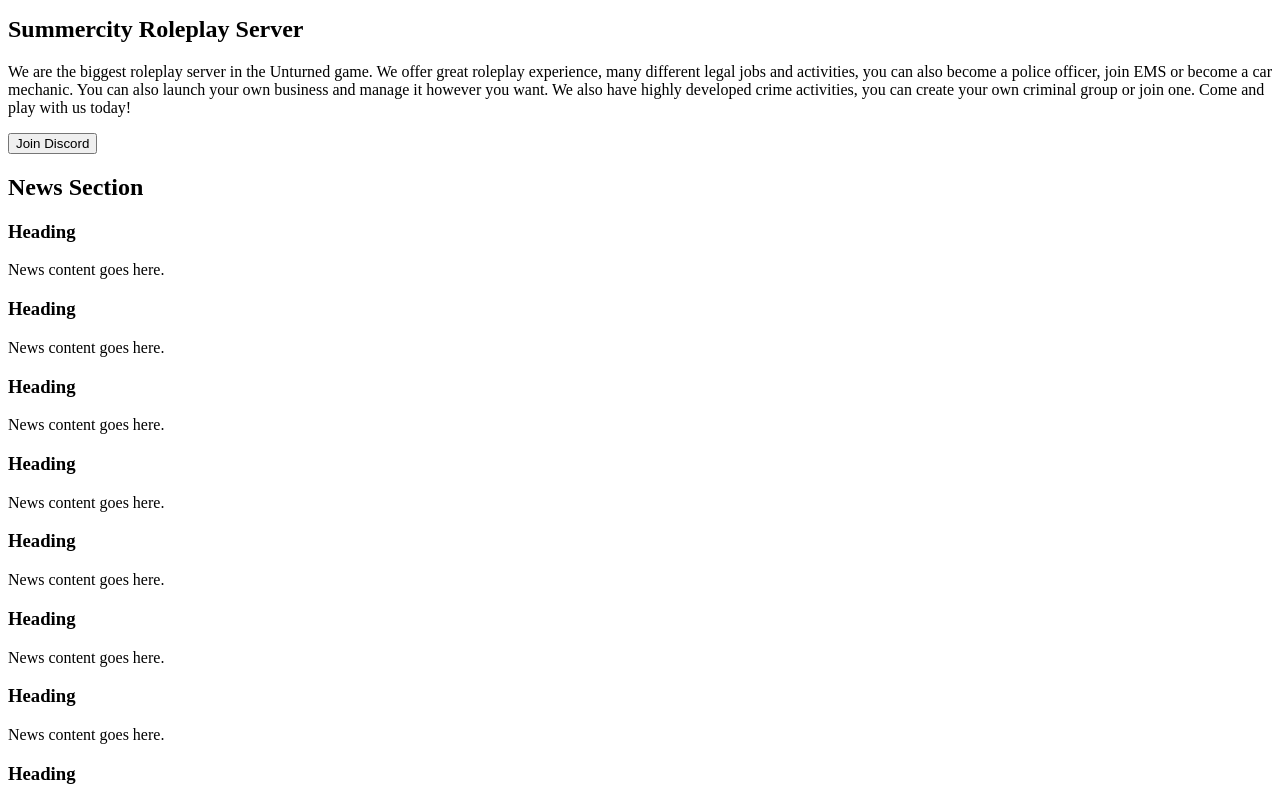
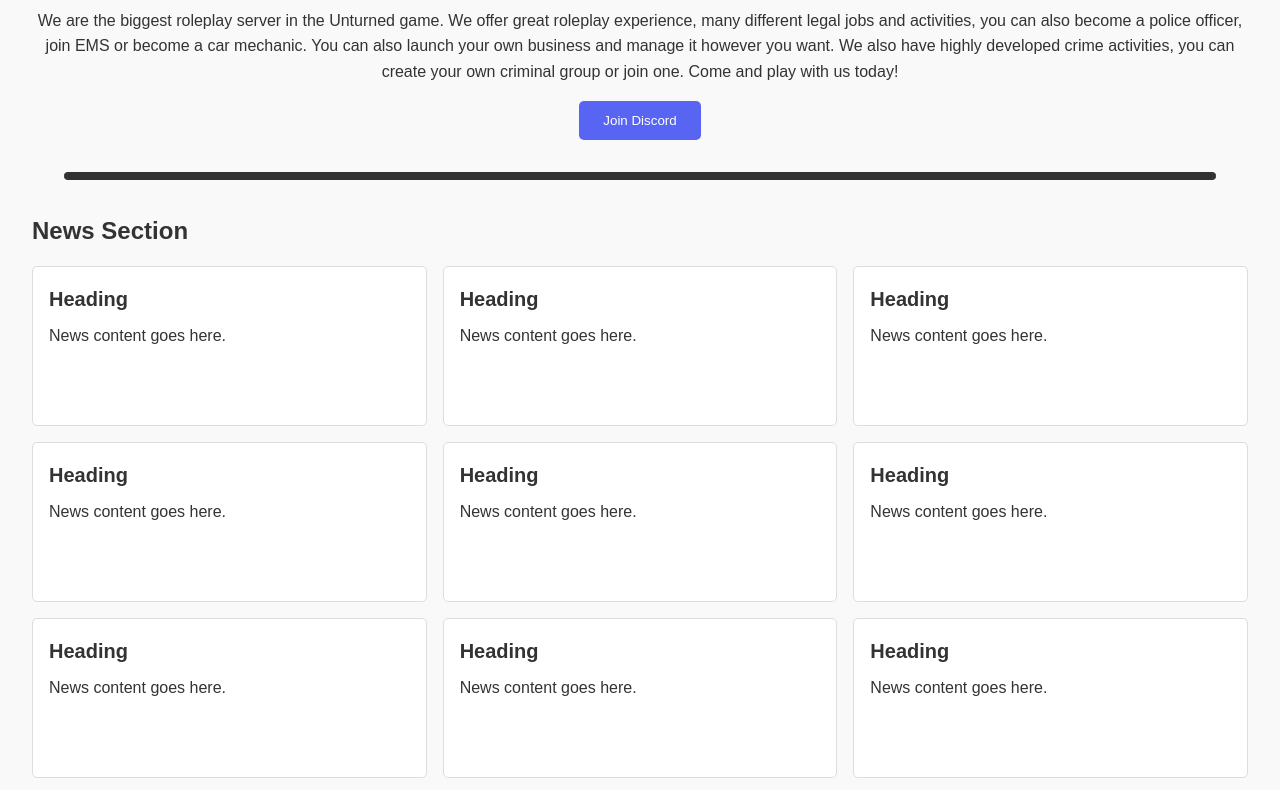
Before and after one commit to Kioron/SCRoleplay, a plain HTML site: page index.html in a window 1280 px wide. Shown: the part 165-955 px from the top of the page. Drawn offline with Linux system fonts and the light colour scheme; the site is published under a folder, as on GitHub Pages, so addresses that start at the root find nothing.

Commit message:
fix of link

```diff
--- a/index.html
+++ b/index.html
@@ -4,7 +4,7 @@
   <meta charset="UTF-8">
   <meta name="viewport" content="width=device-width, initial-scale=1.0">
   <title>Home page RP server</title>
-  <link rel="stylesheet" href="/SCRoleplay/stylesheets/style.css">
+  <link rel="stylesheet" href="stylesheets/style.css">
   <script src="scripts/navbar.js" defer></script>
 </head>
 <body>
```
